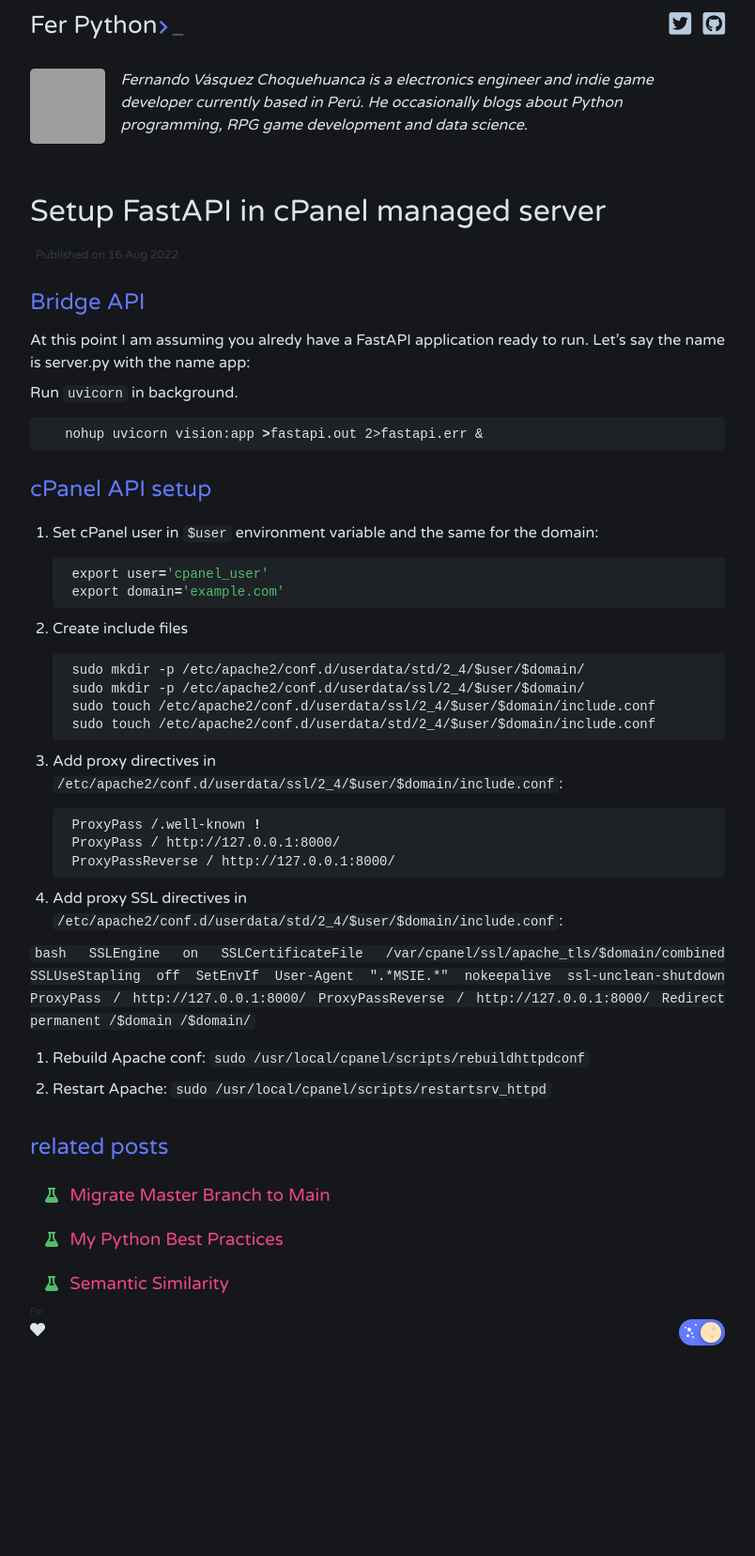
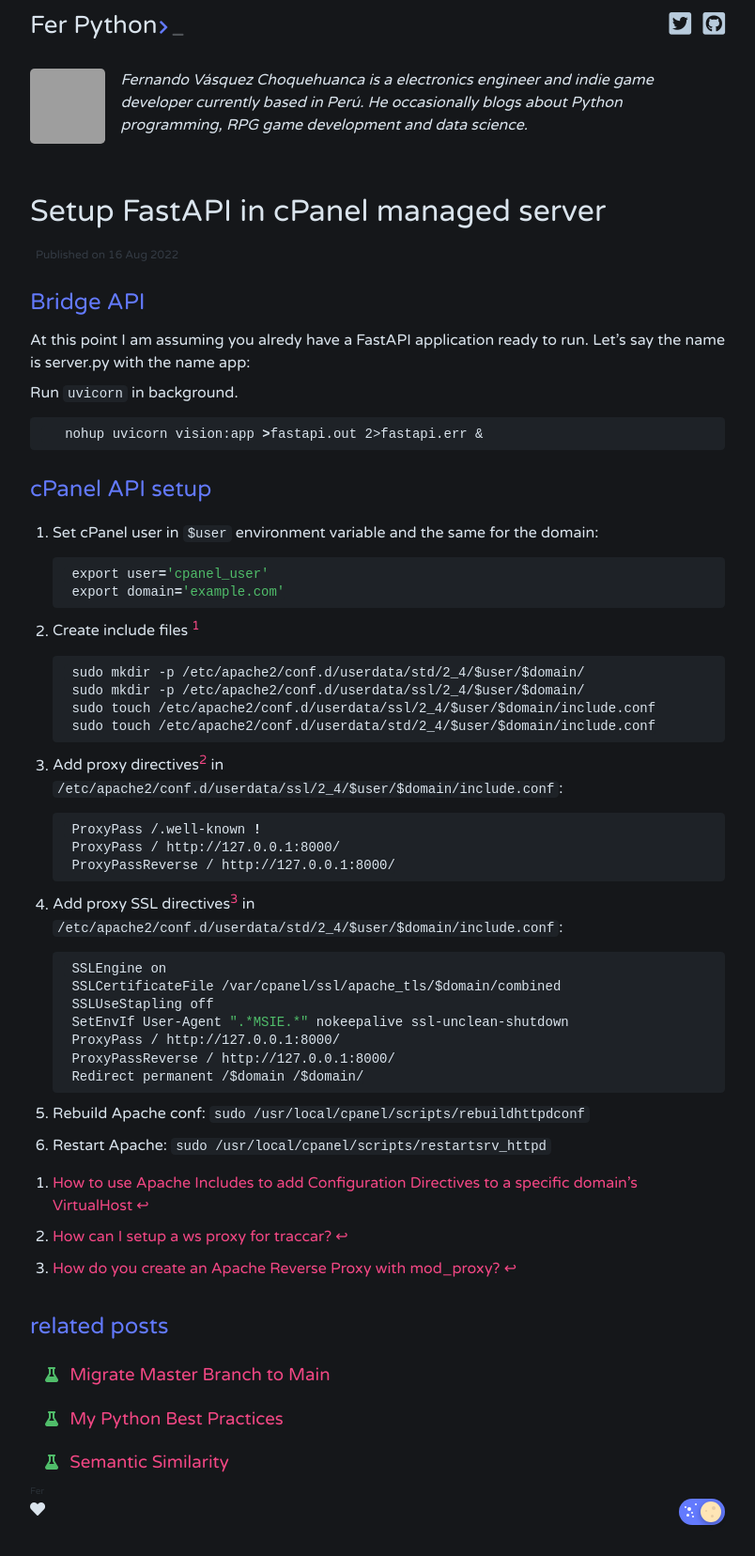
Before and after one commit to zxcfer/ferpython, a Jekyll site: the page built from _posts/python/2022-08-16-setup-fastapi-in-cpanel.md, in a window 1280 px wide. Shown: the whole page at 94% size, without its empty margins (238-1042 px from the left). Built offline with Jekyll 4.4.1, drawn with Linux system fonts in a browser that asks for light colours; nearby versions of some CDN libraries; before the commit the page ends 1465 px from its top, so only the background shows below that; grey boxes are pictures that could not be loaded.

Commit message:
fix refs

````diff
--- a/_posts/python/2022-08-16-setup-fastapi-in-cpanel.md
+++ b/_posts/python/2022-08-16-setup-fastapi-in-cpanel.md
@@ -23,7 +23,7 @@
 	export domain='example.com'
 	```
 
-1. Create include files
+1. Create include files [^1]
 
 	```bash
 	sudo mkdir -p /etc/apache2/conf.d/userdata/std/2_4/$user/$domain/
@@ -32,7 +32,7 @@
 	sudo touch /etc/apache2/conf.d/userdata/std/2_4/$user/$domain/include.conf
 	```
 
-1. Add proxy directives in `/etc/apache2/conf.d/userdata/ssl/2_4/$user/$domain/include.conf`:
+1. Add proxy directives[^2] in `/etc/apache2/conf.d/userdata/ssl/2_4/$user/$domain/include.conf`:
 
 	```bash
 	ProxyPass /.well-known !
@@ -40,22 +40,22 @@
 	ProxyPassReverse / http://127.0.0.1:8000/
 	```
 
-1. Add proxy SSL directives in `/etc/apache2/conf.d/userdata/std/2_4/$user/$domain/include.conf`:
+1. Add proxy SSL directives[^3] in `/etc/apache2/conf.d/userdata/std/2_4/$user/$domain/include.conf`:
 
- 	```bash
- 	SSLEngine on
- 	SSLCertificateFile /var/cpanel/ssl/apache_tls/$domain/combined
- 	SSLUseStapling off
- 	SetEnvIf User-Agent ".*MSIE.*" nokeepalive ssl-unclean-shutdown
- 	ProxyPass / http://127.0.0.1:8000/
- 	ProxyPassReverse / http://127.0.0.1:8000/
- 	Redirect permanent /$domain /$domain/
- 	```
+	```bash
+	SSLEngine on
+	SSLCertificateFile /var/cpanel/ssl/apache_tls/$domain/combined
+	SSLUseStapling off
+	SetEnvIf User-Agent ".*MSIE.*" nokeepalive ssl-unclean-shutdown
+	ProxyPass / http://127.0.0.1:8000/
+	ProxyPassReverse / http://127.0.0.1:8000/
+	Redirect permanent /$domain /$domain/
+	```
 
 1. Rebuild Apache conf: `sudo /usr/local/cpanel/scripts/rebuildhttpdconf`
 
 1. Restart Apache: `sudo /usr/local/cpanel/scripts/restartsrv_httpd`
 
-[^1]: https://support.cpanel.net/hc/en-us/articles/1500002918142-How-can-I-setup-a-ws-proxy-for-traccar-
-[^2]: https://support.cpanel.net/hc/en-us/articles/1500011220222-How-do-you-create-an-Apache-Reverse-Proxy-with-mod-proxy-
-[^3]: https://support.cpanel.net/hc/en-us/articles/360052925073
+[^1]: [How to use Apache Includes to add Configuration Directives to a specific domain's VirtualHost](https://support.cpanel.net/hc/en-us/articles/360052925073)
+[^2]: [How can I setup a ws proxy for traccar?](https://support.cpanel.net/hc/en-us/articles/1500002918142-How-can-I-setup-a-ws-proxy-for-traccar-)
+[^3]: [How do you create an Apache Reverse Proxy with mod_proxy?](https://support.cpanel.net/hc/en-us/articles/1500011220222-How-do-you-create-an-Apache-Reverse-Proxy-with-mod-proxy-)
````
